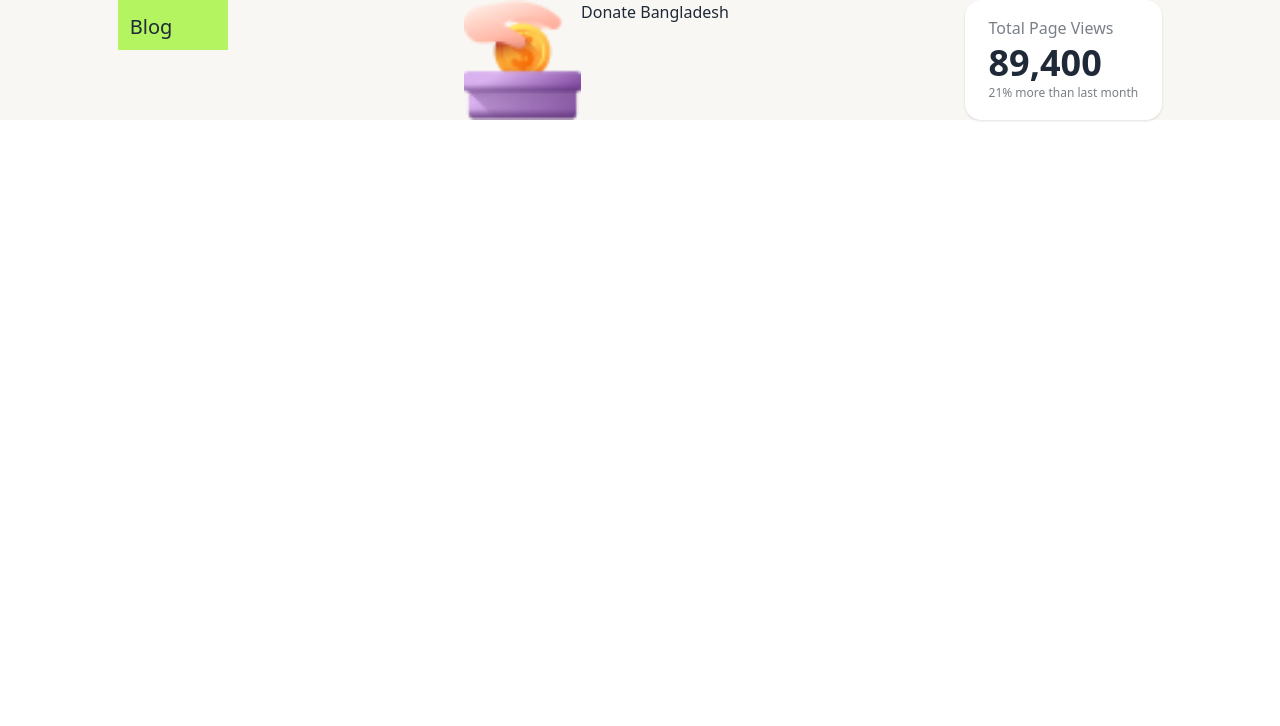
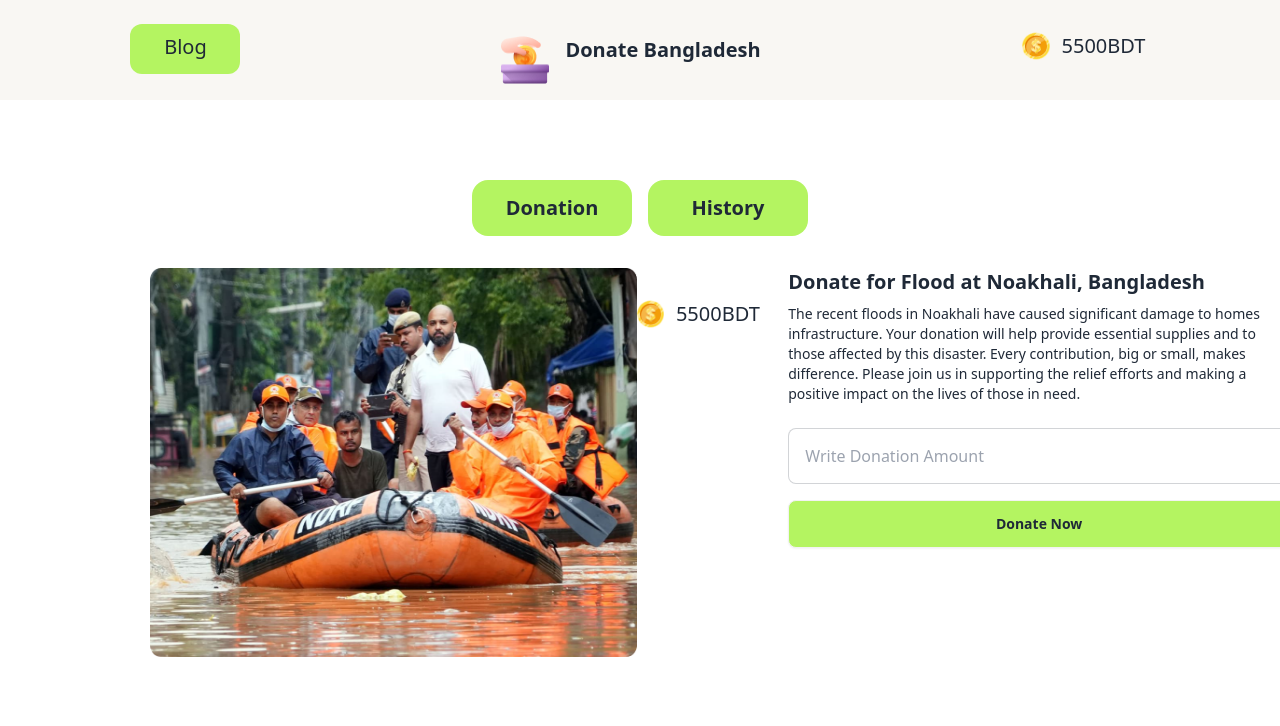
Before and after one commit to mohammademon393/Assignment_5, a plain HTML site: page index.html in a window 1280 px wide. Drawn offline with nearby package versions, Linux system fonts and the light colour scheme.

Commit message:
Modify index.html and style.css file

```diff
--- a/index.html
+++ b/index.html
@@ -14,33 +14,54 @@
          <!-- Nav btn -->
         <section class="flex justify-around nav-container">
             <div class="btn-blog">
-                <button>
+                <button class="nav-btn">
                     Blog
                 </button>
             </div>
 
         <!-- nav middle -->
-         <div class="flex">
-            <img src="./assets/logo.png" alt="">
-            <h4>Donate Bangladesh</h4>
+         <div class="flex mt-9">
+            <img class="h-12 w-12" src="./assets/logo.png" alt="">
+            <h4 class="text-xl font-semibold pl-4">Donate Bangladesh</h4>
          </div>
 
+        <!-- Ammoutn nav -->
+        <div class="flex h-7 w-32 mt-8">
+            <img class="h-7 w-7" src="./assets/coin.png" alt="">
+            <div class="stat-value pl-3 h-6 w-24 font-medium text-xl">5500BDT</div>
+        </div>
 
-            <div class="stats shadow">
-                <div class="stat">
-                  <div class="stat-title">Total Page Views</div>
-                  <div class="stat-value">89,400</div>
-                  <div class="stat-desc">21% more than last month</div>
-                </div>
+        </section>
+        <!-- end navber -->
+
+        <!-- Start banner part -->
+        <div class="flex justify-center mt-20">
+            <button class="btn-benner w-40 h-14 text-xl font-semibold">Donation</button>
+            <button class="btn-benner ml-4 w-40 h-14 text-xl font-semibold">History</button>
+        </div>
+         <!-- end banner part -->
+    </header>
+
+    <main>
+        <!--main section-1 -->
+        <section class="flex section-1">
+            <div>
+                <img class="Noakhali-img" src="./assets/noakhali.png" alt="">
+            </div>
+
+            <div class="flex h-7 w-32 mt-8">
+                <img class="h-7 w-7" src="./assets/coin.png" alt="">
+                <div class="stat-value pl-3 h-6 w-24 font-medium text-xl">5500BDT</div>
+            </div>
+            <div class="Noakhali-dinate">
+                <h3 class="text-xl font-bold">Donate for Flood at Noakhali, Bangladesh</h3>
+                <p class="font-normal text-sm pt-2 pb-6"> The recent floods in Noakhali have caused significant damage to homes  infrastructure. Your donation will help provide essential supplies and  to those affected by this disaster. Every contribution, big or small, makes  difference. Please join us in supporting the relief efforts and making a positive impact on the lives of those in need.</p>
+                <input type="text" placeholder="Write Donation Amount" class="input input-bordered h-14 w-full mb-4 " />
+                <button class="btn btn-block btn-donate">Donate Now</button>
+
             </div>
         </section>
 
-        <!-- end navber -->
-    </header>
-
-    <main>
-
     </main>
-
 </body>
 </html>
--- a/styels/style.css
+++ b/styels/style.css
@@ -1,15 +1,46 @@
 /* navber style */
 .nav-container{
     background-color: #F9F7F3;
-    height: 120px;
+    height: 100px;
 }
 
 .btn-blog{
     height: 50px;
     width: 110px;
     background-color:#B4F461 ;
+    margin-top: 24px;
+    text-align: center;
+    padding: 8px;
+    border-radius: 12px;
+
+}
+.nav-btn{
     font-size: 20px;
     font-weight: 600px;
-    padding: 12px;
-    justify-items: center;
+
 }
+
+/* sart benner */
+.btn-benner{
+    background-color: #B4F461;
+    border-radius: 16px;
+}
+
+/* Main part start */
+.section-1{
+    height:455px ;
+    width: 1140px;
+    margin-left: 150px;
+    margin-top: 32px;
+}
+.Noakhali-img{
+    height:389px;
+    width: 100%;
+}
+.Noakhali-dinate{
+    width: 50%;
+    padding-left: 32px;
+}
+.btn-donate{
+    background-color: #B4F461;
+}
```
